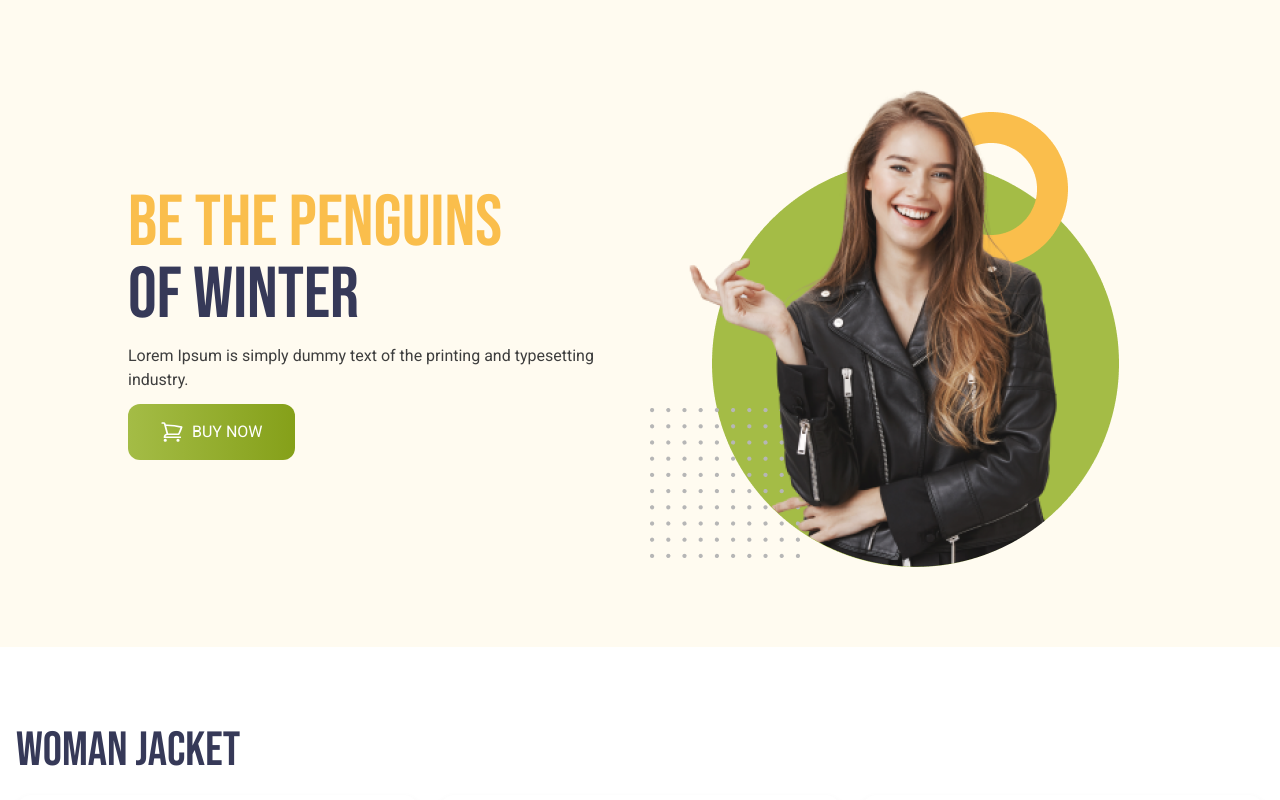
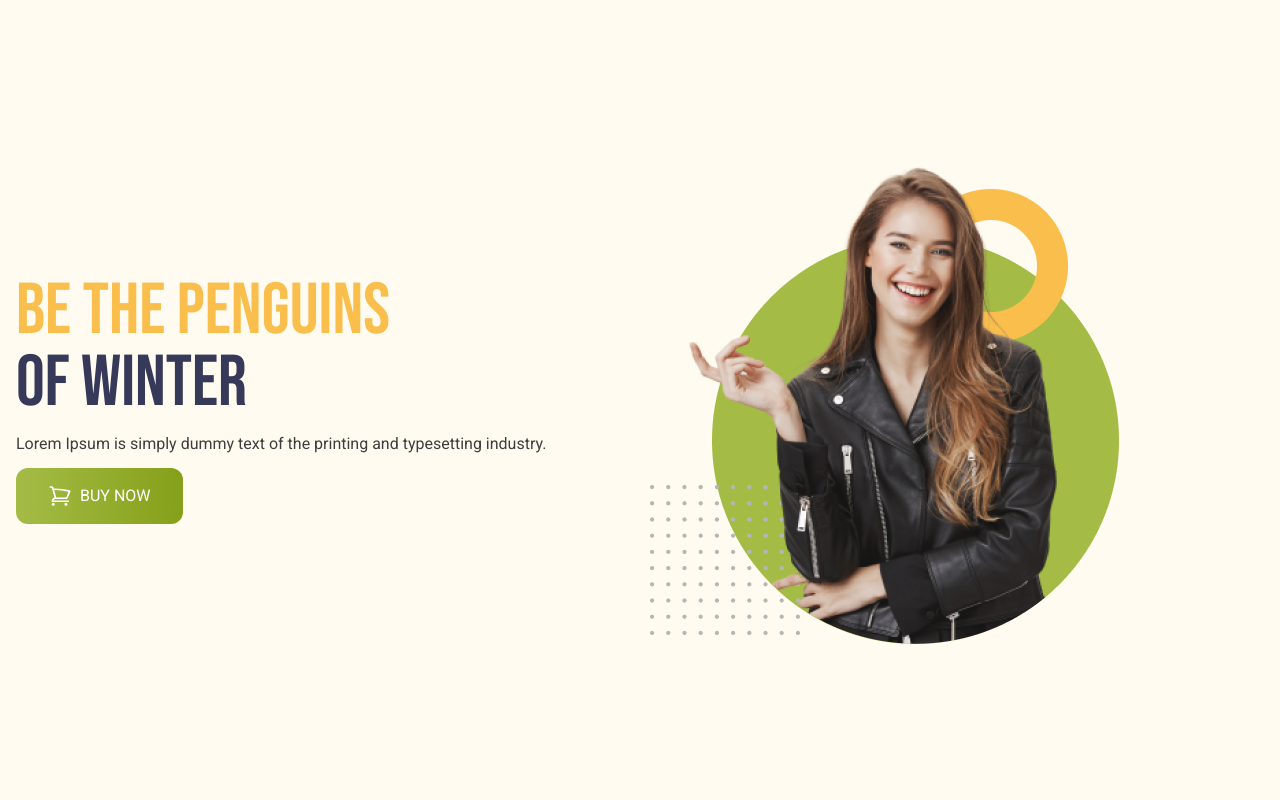
Before and after one commit to sultan-13/penguin-fashion, a plain HTML site: page index.html in a window 1280 px wide. Shown: the top 800 px of the page. Drawn offline with nearby package versions, Linux system fonts and the light colour scheme.

Commit message:
header-resolve

```diff
--- a/index.html
+++ b/index.html
@@ -23,8 +23,12 @@
     </style>
   </head>
   <body>
-    <header class="bg-[#FFFBF0] font-roboto px-4 lg:px-32 py-20">
-      <div class="flex flex-col gap-5 items-center justify-between md:flex-row">
+    <header
+      class="bg-[#FFFBF0] w-full font-roboto  min-h-screen flex justify-center items-center px-4 py-4"
+    >
+      <div
+        class="max-w-7xl w-full flex flex-col gap-5 items-center md:flex-row"
+      >
         <div class="space-y-3 flex-1">
           <h3 class="text-5xl lg:text-7xl uppercase font-bebus">
             <span class="text-[#FABE4C]">Be the Penguins</span> <br /><span
@@ -342,7 +346,7 @@
 
           <div class="flex-1">
             <img
-              class="md:w-3/4 md:mx-auto lg:w-auto"
+              class="md:max-w-xl md:mx-auto lg:max-w-full"
               src="images/shopping.png"
               alt=""
             />
```
